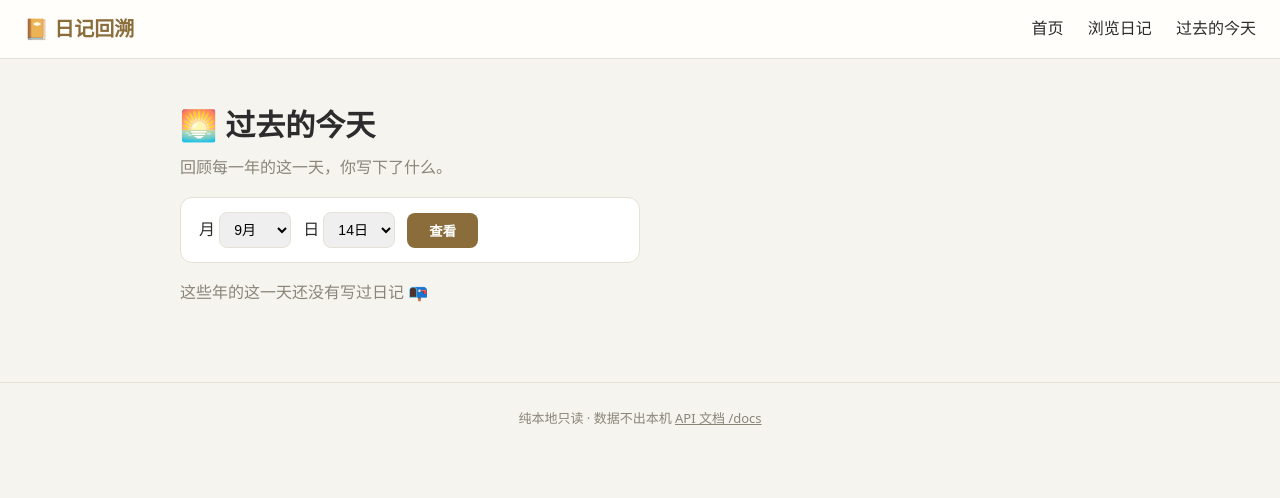
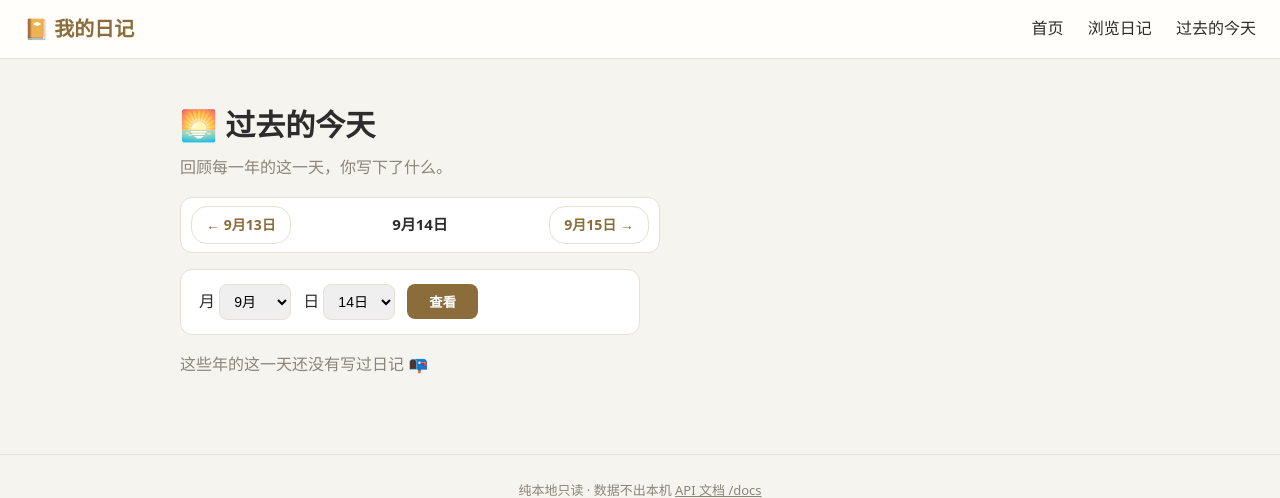
Before and after one commit to hjyssg/MyOwnDiaryRag, a FastAPI app: page /on-this-day in a window 1280 px wide. Shown: the top 498 px of the page. Run offline with FastAPI, Linux system fonts and the light colour scheme; parts of the project's set-up code (start-up, migrations or seed data) failed here and were passed over.

Commit message:
webapp: rename title, add inline expandable reading, add prev/next day nav

```diff
--- a/webapp/app.py
+++ b/webapp/app.py
@@ -18,7 +18,7 @@ API 文档：http://127.0.0.1:8000/docs
 """
 
 import calendar
-from datetime import date
+from datetime import date, timedelta
 from pathlib import Path
 
 from fastapi import FastAPI, HTTPException, Query, Request
@@ -169,6 +169,11 @@ def on_this_day_page(
     groups = [{"year": y, "items": grouped[y]} for y in sorted(grouped)]
     total = len(result)
 
+    # 计算前一天 / 后一天（以闰年 2000 为锚点，正确处理月末/年末与 2月29日）
+    _anchor = date(2000, m, d)
+    _prev = _anchor - timedelta(days=1)
+    _nxt = _anchor + timedelta(days=1)
+
     return templates.TemplateResponse(
         request,
         "on_this_day.html",
@@ -178,6 +183,10 @@ def on_this_day_page(
             "groups": groups,
             "total": total,
             "has_records": bool(result),
+            "prev_month": _prev.month,
+            "prev_day": _prev.day,
+            "next_month": _nxt.month,
+            "next_day": _nxt.day,
         },
     )
 
--- a/webapp/static/app.js
+++ b/webapp/static/app.js
@@ -1,18 +1,76 @@
-// 日记回溯 - 前端交互脚本
-// 目前提供轻量辅助；主要渲染由后端 Jinja2 完成。
+// 我的日记 - 前端交互脚本
+// 主要停留在：多篇日记列表页的内联展开/收起（手风琴效果）。
 (function () {
     "use strict";
 
-    // 过去的今天：按浏览器本地时区的今天日期默认值提示（供参考）
-    document.addEventListener("DOMContentLoaded", function () {
-        const today = new Date();
-        const month = today.getMonth() + 1;
-        const day = today.getDate();
-        const pageTitle = document.querySelector(".otd-summary");
-        if (pageTitle && !window.location.search) {
-            // 无查询参数时已在服务端默认使用今天，此处无需重复设置
-            void month;
-            void day;
+    var DiaryUI = {
+        // 懒加载某篇日记的完整内容（仅首次展开时请求一次）
+        loadContent: function (row, box) {
+            if (box.dataset.loaded) {
+                return Promise.resolve();
+            }
+            var id = row.dataset.id;
+            return fetch("/api/entries/" + id, { headers: { "Accept": "application/json" } })
+                .then(function (r) {
+                    if (!r.ok) {
+                        throw new Error("HTTP " + r.status);
+                    }
+                    return r.json();
+                })
+                .then(function (data) {
+                    // 使用 textContent 直接赋值，天然规避 XSS，并依靠 CSS pre-wrap 保留换行
+                    box.textContent = data.content || "(无内容)";
+                    box.dataset.loaded = "1";
+                })
+                .catch(function () {
+                    box.textContent = "(内容加载失败)";
+                    box.dataset.loaded = "1";
+                });
+        },
+
+        // 展开 / 收起（手风琴式内联阅读，不跳转页面）
+        toggle: function (head) {
+            var row = head.closest && head.closest(".expandable");
+            if (!row) {
+                return;
+            }
+            var detail = row.querySelector(".entry-detail");
+            var icon = head.querySelector(".expand-icon");
+            if (detail.hidden) {
+                var self = this;
+                this.loadContent(row, detail.querySelector(".entry-full-content")).then(function () {
+                    detail.hidden = false;
+                    row.classList.add("open");
+                    if (icon) {
+                        icon.textContent = "▴";
+                    }
+                    detail.scrollIntoView({ behavior: "smooth", block: "nearest" });
+                    // 关闭同一容器内其他已展开的条目（手风琴）
+                    var container = row.closest(".entry-list") || row.parentElement;
+                    var others = container.querySelectorAll(".expandable.open");
+                    others.forEach(function (o) {
+                        if (o !== row) {
+                            o.classList.remove("open");
+                            var od = o.querySelector(".entry-detail");
+                            var oi = o.querySelector(".expand-icon");
+                            if (od) {
+                                od.hidden = true;
+                            }
+                            if (oi) {
+                                oi.textContent = "▾";
+                            }
+                        }
+                    });
+                });
+            } else {
+                detail.hidden = true;
+                row.classList.remove("open");
+                if (icon) {
+                    icon.textContent = "▾";
+                }
+            }
         }
-    });
+    };
+
+    window.DiaryUI = DiaryUI;
 })();
--- a/webapp/static/style.css
+++ b/webapp/static/style.css
@@ -132,18 +132,24 @@ body {
 }
 .entry-list { margin-top: 4px; }
 .entry-row {
-    display: flex;
-    gap: 16px;
-    padding: 16px 18px;
+    padding: 0;
     background: var(--card);
     border: 1px solid var(--line);
     border-radius: var(--radius);
     margin-bottom: 12px;
-    text-decoration: none;
     color: var(--ink);
+    overflow: hidden;
     transition: box-shadow .1s;
 }
 .entry-row:hover { box-shadow: 0 4px 14px rgba(0,0,0,.07); }
+.entry-head {
+    display: flex;
+    gap: 16px;
+    align-items: flex-start;
+    padding: 16px 18px;
+    cursor: pointer;
+}
+.entry-head:hover .preview { color: var(--accent); }
 .entry-date {
     min-width: 58px;
     text-align: center;
@@ -256,12 +262,84 @@ body {
 .otd-year-title a { color: var(--accent); text-decoration: none; font-size: 15px; }
 .otd-card {
     display: block;
-    padding: 14px 18px;
+    padding: 0;
     background: var(--card);
     border: 1px solid var(--line);
     border-radius: var(--radius);
     margin-bottom: 10px;
     text-decoration: none;
     color: var(--ink);
+    overflow: hidden;
 }
 .otd-card:hover { box-shadow: 0 4px 14px rgba(0,0,0,.07); }
+.otd-card .otd-head { padding: 14px 18px; }
+
+/* ---- 可展开详情（手风琴） ---- */
+.expand-icon {
+    margin-left: auto;
+    flex-shrink: 0;
+    color: var(--muted);
+    font-size: 18px;
+    transition: transform .15s;
+    align-self: center;
+}
+.entry-detail {
+    margin: 0 14px 14px;
+    padding: 14px 18px;
+    background: #fbfaf6;
+    border: 1px dashed var(--line);
+    border-radius: 8px;
+}
+.entry-full-content {
+    white-space: pre-wrap;
+    font-size: 15px;
+    line-height: 1.9;
+    color: var(--ink);
+}
+.entry-actions {
+    margin-top: 14px;
+    text-align: right;
+    border-top: 1px solid var(--line);
+    padding-top: 10px;
+}
+.open-full {
+    color: var(--accent);
+    text-decoration: none;
+    font-size: 13px;
+    font-weight: 600;
+}
+.open-full:hover { text-decoration: underline; }
+
+/* ---- 过去的今天：卡片头部可点击 ---- */
+.otd-head { cursor: pointer; }
+.otd-head:hover .preview { color: var(--accent); }
+
+/* ---- 过去的今天：前一天 / 后一天 导航 ---- */
+.otd-nav {
+    display: flex;
+    align-items: center;
+    justify-content: space-between;
+    gap: 12px;
+    max-width: 480px;
+    background: var(--card);
+    border: 1px solid var(--line);
+    border-radius: var(--radius);
+    padding: 8px 10px;
+    margin-bottom: 16px;
+}
+.otd-nav-btn {
+    padding: 6px 14px;
+    border: 1px solid var(--line);
+    border-radius: 16px;
+    color: var(--accent);
+    text-decoration: none;
+    font-size: 14px;
+    font-weight: 600;
+    white-space: nowrap;
+}
+.otd-nav-btn:hover { background: var(--accent-soft); }
+.otd-nav-current {
+    font-weight: 700;
+    color: var(--ink);
+    font-size: 15px;
+}
--- a/webapp/templates/base.html
+++ b/webapp/templates/base.html
@@ -3,12 +3,12 @@
 <head>
     <meta charset="UTF-8">
     <meta name="viewport" content="width=device-width, initial-scale=1.0">
-    <title>{% block title %}日记{% endblock %} · 日记回溯</title>
+    <title>{% block title %}日记{% endblock %} · 我的日记</title>
     <link rel="stylesheet" href="/static/style.css">
 </head>
 <body>
     <header class="topbar">
-        <a class="brand" href="/">📔 日记回溯</a>
+        <a class="brand" href="/">📔 我的日记</a>
         <nav class="nav">
             <a href="/">首页</a>
             <a href="/browse">浏览日记</a>
--- a/webapp/templates/index.html
+++ b/webapp/templates/index.html
@@ -2,7 +2,7 @@
 {% block title %}首页{% endblock %}
 {% block content %}
 <section class="hero">
-    <h1>我的日记回溯</h1>
+    <h1>我的日记</h1>
     <p class="sub">共 <strong>{{ total_entries }}</strong> 篇日记 · 约 <strong>{{ "{:,}".format(total_words) }}</strong> 字 · 数据库只读访问</p>
 </section>
 
--- a/webapp/templates/on_this_day.html
+++ b/webapp/templates/on_this_day.html
@@ -3,6 +3,12 @@
 {% block content %}
 <h1 class="page-title">🌅 过去的今天</h1>
 <p class="sub">回顾每一年的这一天，你写下了什么。</p>
+
+<nav class="otd-nav">
+    <a class="otd-nav-btn" href="/on-this-day?month={{ prev_month }}&day={{ prev_day }}">← {{ prev_month }}月{{ prev_day }}日</a>
+    <span class="otd-nav-current">{{ month }}月{{ day }}日</span>
+    <a class="otd-nav-btn" href="/on-this-day?month={{ next_month }}&day={{ next_day }}">{{ next_month }}月{{ next_day }}日 →</a>
+</nav>
 
 <form class="date-picker" method="get" action="/on-this-day">
     <label>月
@@ -24,7 +30,8 @@
 
 <div class="otd-summary">
     {% if has_records %}
-    <span>这一天在 <strong>{{ groups|length }}</strong> 个年份里共留下 <strong>{{ total }}</strong> 篇日记。</span>
+    <span>这一天在 <strong>{{ groups|length }}</strong> 个年份里共留下 <strong>{{ total }}</strong> 篇日记。
+        点击任意一篇即可展开查看，无需跳转。</span>
     {% else %}
     <span class="empty">这些年的这一天还没有写过日记 📭</span>
     {% endif %}
@@ -37,17 +44,27 @@
         <a href="/browse?year={{ g.year }}&month={{ month }}">{{ month }}月{{ day }}日</a>
     </h2>
     {% for item in g['items'] %}
-    <a class="otd-card" href="/entries/{{ item.id }}">
+    <div class="otd-card expandable" data-id="{{ item.id }}">
+        <div class="otd-head" onclick="DiaryUI.toggle(this)" role="button" tabindex="0"
+             onkeydown="if(event.key==='Enter'||event.key===' '){event.preventDefault();DiaryUI.toggle(this)}">
             <div class="row-top">
                 <span class="badge type-{{ item.entry_type }}">{{ item.entry_type|entry_type_label }}</span>
                 <span class="words">{{ item.word_count }} 字</span>
                 <span class="date-full">{{ item.date }}</span>
+                <span class="expand-icon">▾</span>
             </div>
             {% if item.summary %}
             <div class="summary">{{ item.summary }}</div>
             {% endif %}
             <div class="preview">{{ item.preview }}</div>
-    </a>
+        </div>
+        <div class="entry-detail" hidden>
+            <div class="entry-full-content"></div>
+            <div class="entry-actions">
+                <a class="open-full" href="/entries/{{ item.id }}">📄 在完整页面查看</a>
+            </div>
+        </div>
+    </div>
     {% endfor %}
 </section>
 {% endfor %}
```
Also changed, not shown: webapp/templates/browse.html (+12 -2 lines), webapp/README.md. Lines whose indentation alone changed are shown as unchanged.
